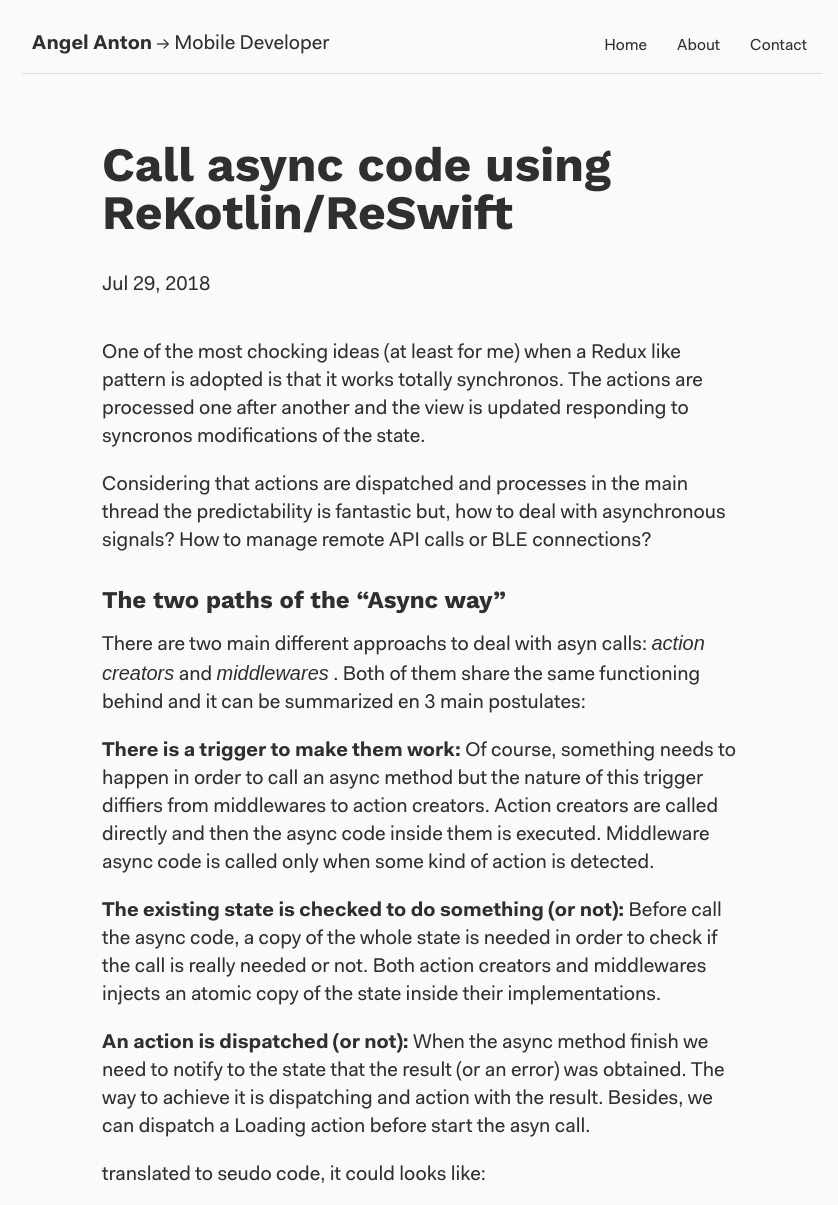
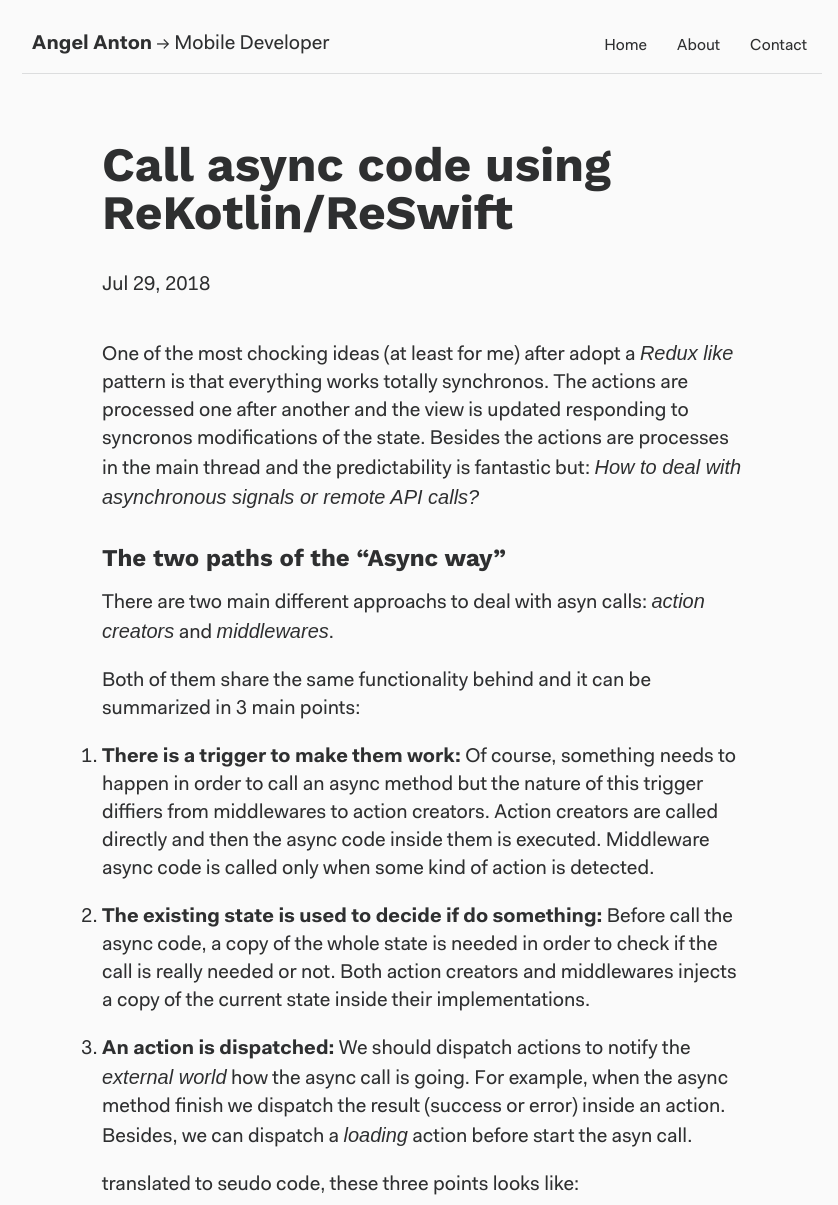
Before and after one commit to monday8am/monday8am.github.io, a Jekyll site: the page built from _posts/2018-07-29-async-calls-rekotlin-reswift.md, in a window 1280 px wide and 1400 px high, cut to the strip 0-1205 px from the top of the window. Shown: the whole strip, without its empty margins (218-1056 px from the left). Built offline with Jekyll 4.4.1, drawn with Linux system fonts in a browser that asks for light colours; some web fonts are replaced; some of the changed text lies outside the part shown.

Commit message:
Added links and conclusions to async post.

```diff
--- a/_posts/2018-07-29-async-calls-rekotlin-reswift.md
+++ b/_posts/2018-07-29-async-calls-rekotlin-reswift.md
@@ -5,39 +5,57 @@
 categories: blog
 ---
 
-One of the most chocking ideas (at least for me) when a Redux like pattern is adopted is that it works totally synchronos. The actions are processed one after another and the view is updated responding to syncronos modifications of the state.
-
-Considering that actions are dispatched and processes in the main thread the predictability is fantastic but, how to deal with asynchronous signals? How to manage remote API calls or BLE connections?
+One of the most chocking ideas (at least for me) after adopt a _Redux like_ pattern is that everything works totally synchronos. The actions are processed one after another and the view is updated responding to syncronos modifications of the state. Besides the actions are processes in the main thread and the predictability is fantastic but: _How to deal with asynchronous signals or remote API calls?_
 
 ### The two paths of the "Async way"
 
-There are two main different approachs to deal with asyn calls: _action creators_ and _middlewares_ . Both of them share the same functioning behind and it can be summarized en 3 main postulates:
+There are two main different approachs to deal with asyn calls: _action creators_ and _middlewares_.
 
-**There is a trigger to make them work:** Of course, something needs to happen in order to call an async method but the nature of this trigger diffiers from middlewares to action creators. Action creators are called directly and then the async code inside them is executed. Middleware async code is called only when some kind of action is detected.
+Both of them share the same functionality behind and it can be summarized in 3 main points:
 
-**The existing state is checked to do something (or not):** Before call the async code, a copy of the whole state is needed in order to check if the call is really needed or not. Both action creators and middlewares injects an atomic copy of the state inside their implementations.
+1. **There is a trigger to make them work:** Of course, something needs to happen in order to call an async method but the nature of this trigger diffiers from middlewares to action creators. Action creators are called directly and then the async code inside them is executed. Middleware async code is called only when some kind of action is detected.
 
-**An action is dispatched (or not):** When the async method finish we need to notify to the state that the result (or an error) was obtained. The way to achieve it is dispatching and action with the result. Besides, we can dispatch a Loading action before start the asyn call.
+2. **The existing state is used to decide if do something:** Before call the async code, a copy of the whole state is needed in order to check if the call is really needed or not. Both action creators and middlewares injects a copy of the current state inside their implementations.
 
-translated to seudo code, it could looks like:
+3. **An action is dispatched:** We should dispatch actions to notify the _external world_ how the async call is going. For example, when the async method finish we dispatch the result (success or error) inside an action. Besides, we can dispatch a _loading_ action before start the asyn call.
+
+translated to seudo code, these three points looks like:
 
 {% gist 52c76962e0281b25a60b081f5004aad5 %}
 
-Both ReKotlin and ReSwift include an easy way to define middlewares and action creators. Let's take a look to both of them:
+both _ReKotlin_ and _ReSwift_ include an easy way to define middlewares and action creators. Let's take a look to both of them:
 
-### Action creators definition and use
+#### Action creators
 
-As we see, action creators are method with the signature _(store: state)_. The state parameter permits to check the current state information and store will be used to dispatch the actions we need:
+As we see, action creators are methods with the signature:
+
+`(state: State, store: StoreType) -> Action?`
+
+The state parameter permits to check the current state information and store will be used to dispatch the actions we need:
 
 {% gist bcd3d13680185bd4d21b701402fbf2f2 %}
-(incluir como usarlo en el codigo)
 
-### Middleware definition and use
+#### Middlewares
+
+The middlewares are defined by a very scary signature. Considering the a dispatch function like: `(Action) -> Unit`, a middleware can be defined as:
+
+`(DispatchFunction, () -> State?) -> (DispatchFunction) -> DispatchFunction`
+
+Weird, but let's check the code to see that they are really simply to use:
 
 {% gist 66b8b9a9dbe1c4ec9981e5ba11df8511 %}
 
-Personally I prefer middlewares because the related async calls can be grouped according to the type of API they use. For example, BleMiddleware to deal with Ble async calls, NetworkMiddleware for the remote API and LoggingMiddleware to get info about all the actions.
+One interesting point is that you can define a list of middlewares and they will acts like an assembly line. For that reason, there are two kinds of dispatch functions inside them:
+
+- _dispatch_: The action will be inserted at the start of the middleware chain.
+- _next_: The action dispatched will continue to the next middleware in the chain or to the reducers.
 
 ### Conclusions
 
+As we have seen, async calls can be implemented easily in ReSwift and ReKoltin app. Personally I prefer middlewares because the async calls can be grouped together according to the type of API. For example, _DeviceMiddleware_ to deal with bluetooth async calls, _NetworkMiddleware_ for the remote API and _LoggingMiddleware_ to register info about all the actions.
+
 #### Links
+
+- [Middlewares. ReSwift docs](https://reswift.github.io/ReSwift/master/getting-started-guide.html)
+- [You Aren’t Using Redux Middleware Enough](https://medium.com/@jacobp100/you-arent-using-redux-middleware-enough-94ffe991e6)
+- [Putting ReSwift Actions on the Undo Stack Using Middleware](https://christiantietze.de/posts/2016/08/reswift-undo-middleware/)
```
